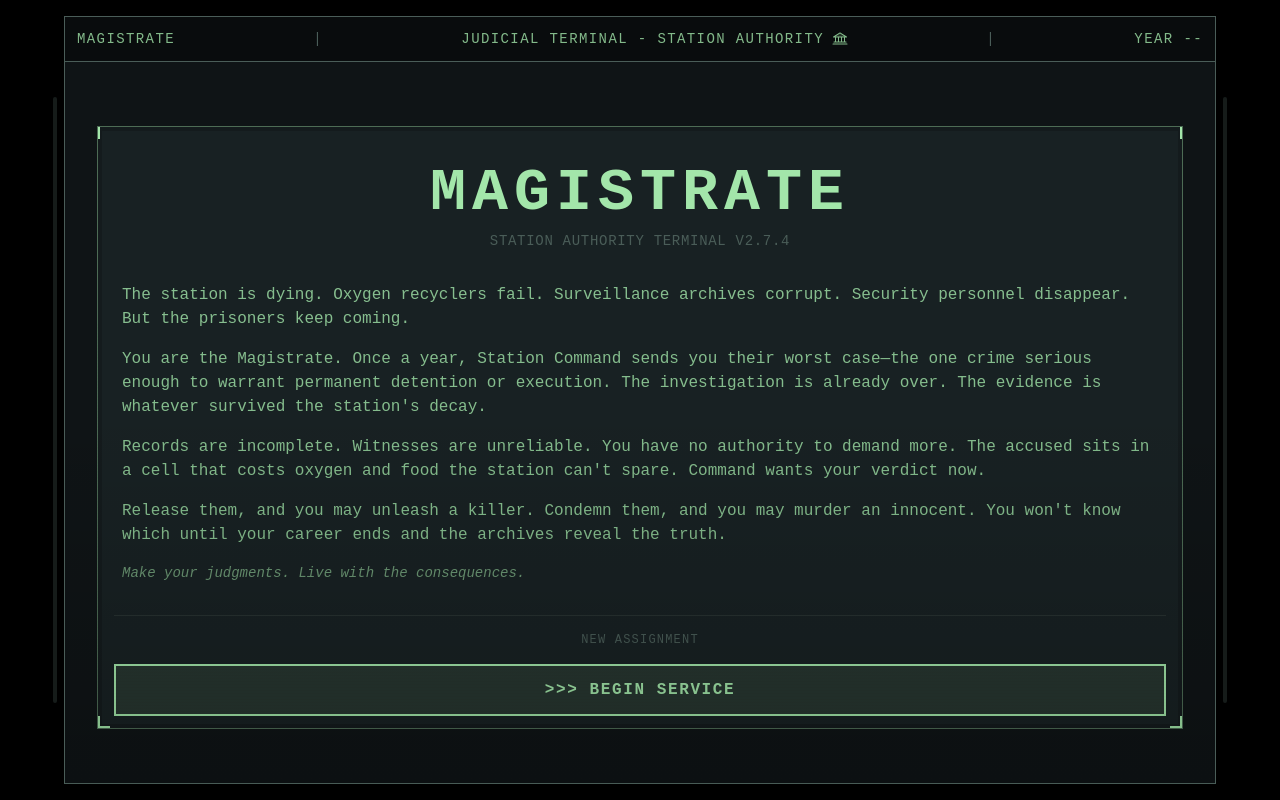
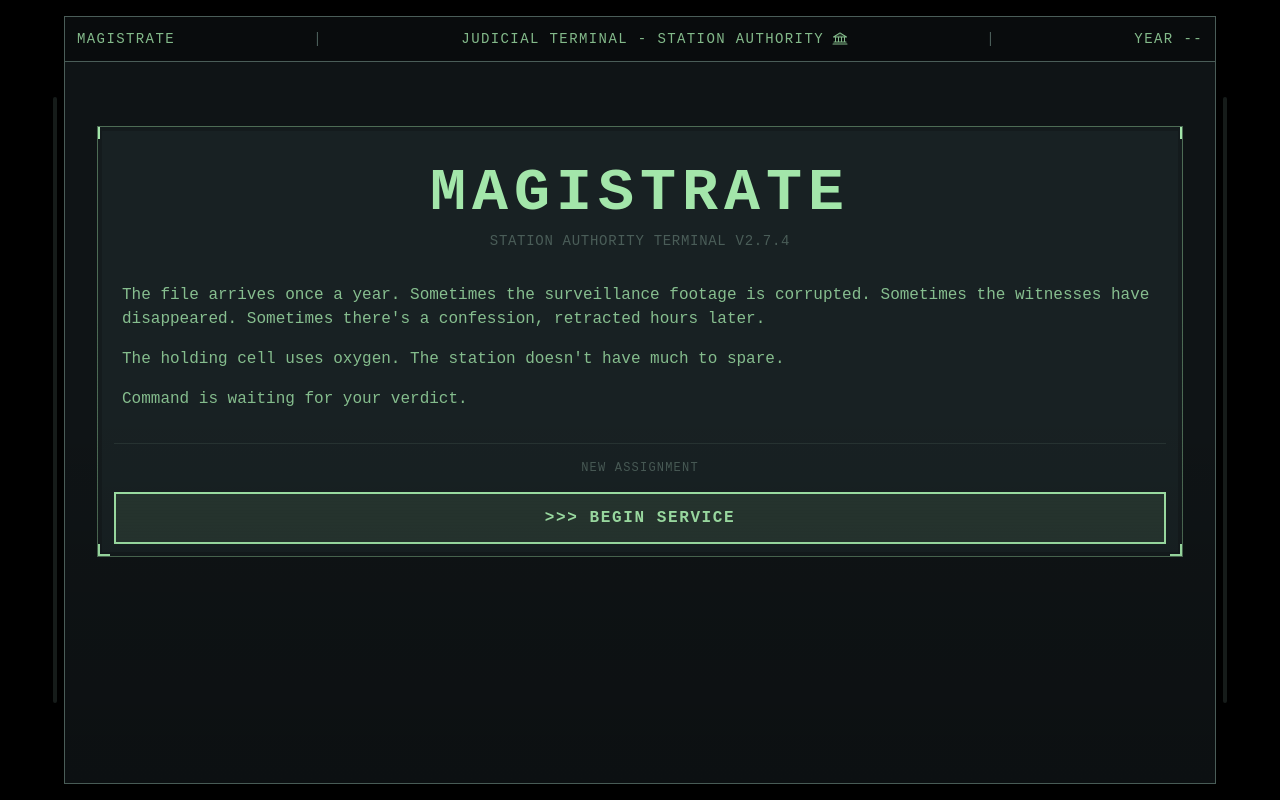
Before and after one commit to Shoot2Skoot/galaxy-judge, a React (Vite) app: page / in a window 1280 px wide. Built offline with nearby package versions, Linux system fonts and the light colour scheme; no server answers.

Commit message:
Simplify welcome screen to be more subtle and atmospheric

```diff
--- a/src/App.jsx
+++ b/src/App.jsx
@@ -51,25 +51,14 @@ function App() {
 
           <div className="space-y-4 text-term-green/80 text-sm md:text-base leading-relaxed mb-6 sm:mb-8 px-1 sm:px-2">
             <p>
-              The station is dying. Oxygen recyclers fail. Surveillance archives corrupt. Security personnel
-              disappear. But the prisoners keep coming.
+              The file arrives once a year. Sometimes the surveillance footage is corrupted. Sometimes the witnesses
+              have disappeared. Sometimes there's a confession, retracted hours later.
             </p>
             <p>
-              You are the Magistrate. Once a year, Station Command sends you their worst case—the one crime
-              serious enough to warrant permanent detention or execution. The investigation is already over.
-              The evidence is whatever survived the station's decay.
+              The holding cell uses oxygen. The station doesn't have much to spare.
             </p>
             <p>
-              Records are incomplete. Witnesses are unreliable. You have no authority to demand more. The
-              accused sits in a cell that costs oxygen and food the station can't spare. Command wants your
-              verdict now.
-            </p>
-            <p>
-              Release them, and you may unleash a killer. Condemn them, and you may murder an innocent.
-              You won't know which until your career ends and the archives reveal the truth.
-            </p>
-            <p className="text-term-green/60 italic text-sm">
-              Make your judgments. Live with the consequences.
+              Command is waiting for your verdict.
             </p>
           </div>
 
```
